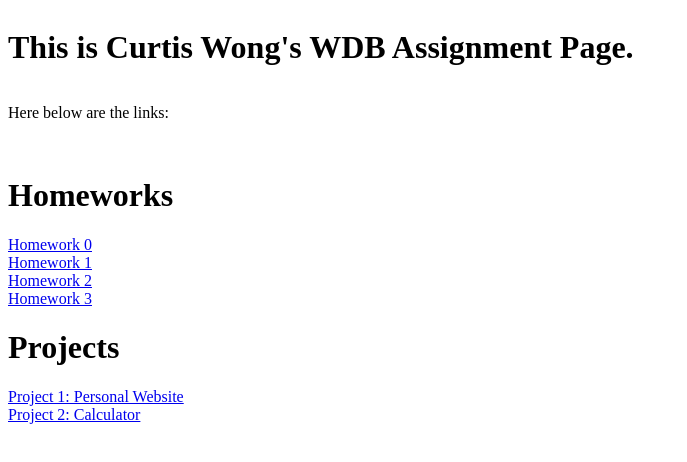
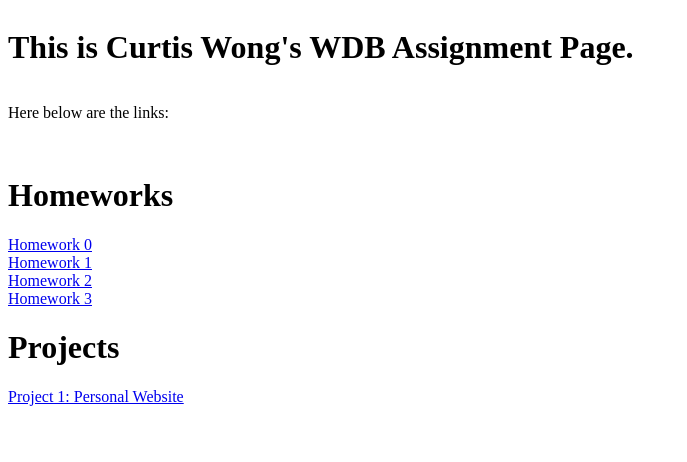
Before and after one commit to cwong6854/WDB, a plain HTML site: page index.html in a window 1280 px wide. Shown: the whole page, without its empty margins (0-687 px from the left). Drawn offline with Linux system fonts and the light colour scheme.

Commit message:
proj2 delete

```diff
--- a/index.html
+++ b/index.html
@@ -19,6 +19,5 @@
     <div><a href="./hw/hw3/index.html" target="_blank">Homework 3</a></div>
     <h1>Projects</h1>
     <div><a href="./proj/proj1/proj1.html" target="_blank">Project 1: Personal Website</a></div>
-    <div><a href="./proj/proj2/calculator.html" target="_blank">Project 2: Calculator</a></div>
 </body>
 </html>
```
